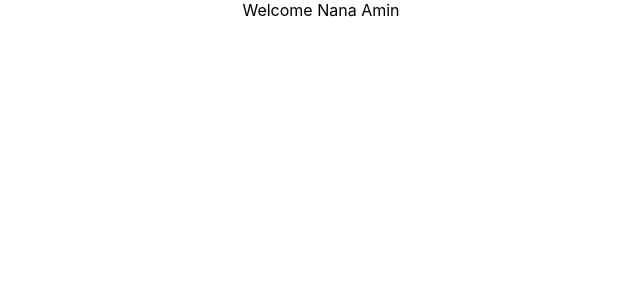
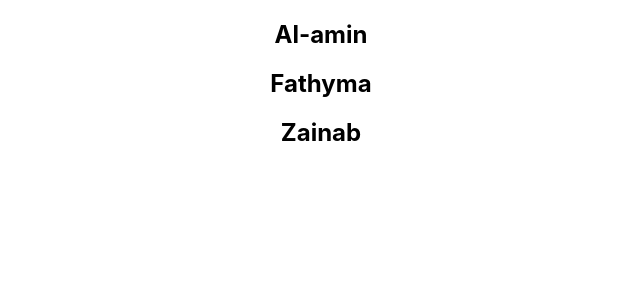
Before and after one commit to rocklessg/react23, a React (Create React App) app: page / in a window 1280 px wide. Shown: the top 300 px of the page, without its empty margins (319-959 px from the left). Built offline with nearby package versions, Linux system fonts and the light colour scheme.

Commit message:
List Rendering

```diff
--- a/src/App.js
+++ b/src/App.js
@@ -10,6 +10,7 @@
 import EventBind from './components/EventBind';
 import ParentComponent from './components/ParentComponent';
 import UserGreeting from './components/UserGreeting';
+import NameList from './components/NameList';
 
 // function App() {
 //   return (
@@ -39,7 +40,8 @@
   render() {
     return(
       <div className="App">
-        < UserGreeting />
+        < NameList />
+        {/* < UserGreeting /> */}
         {/* < ParentComponent /> */}
         {/* < EventBind /> */}
         {/* < FunctionClick />
--- /dev/null
+++ b/src/components/NameList.js
@@ -0,0 +1,9 @@
+import React from 'react'
+
+function NameList() {
+    const names = ['Al-amin', 'Fathyma', 'Zainab']
+    const nameList = names.map(name => <h2>{name}</h2>)
+  return <div>{nameList}</div>
+}
+
+export default NameList
```
